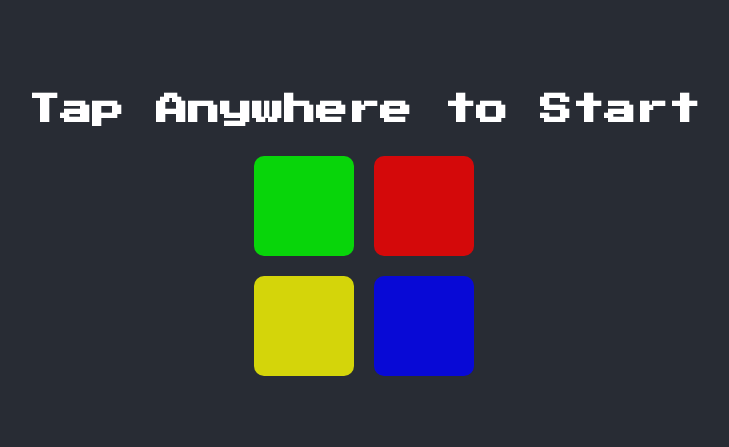
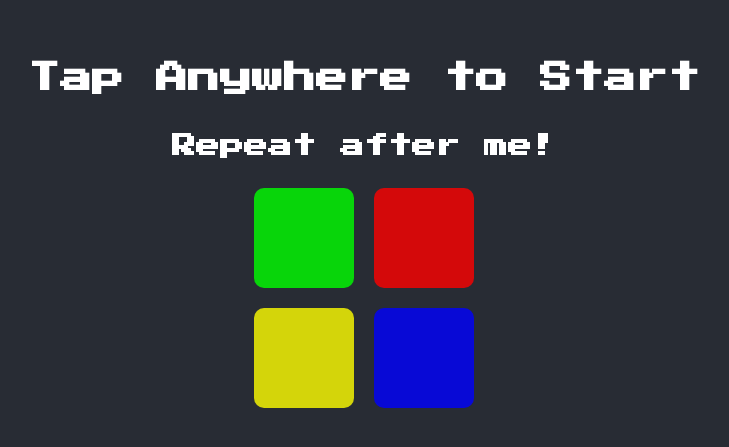
Before and after one commit to Husse1nBerg/simon-game, a plain HTML site: page index.html in a window 1280 px wide. Shown: the part 179-626 px from the top of the page, without its empty margins (276-1005 px from the left). Drawn offline with nearby package versions, Linux system fonts and the light colour scheme.

Commit message:
Update index.html

```diff
--- a/index.html
+++ b/index.html
@@ -10,6 +10,7 @@
 <body>
 
   <h1 id="level-title">Tap Anywhere to Start</h1>
+  <h2> Repeat after me! </h2>
   <div class="container">
     <div class="row">
 
```
